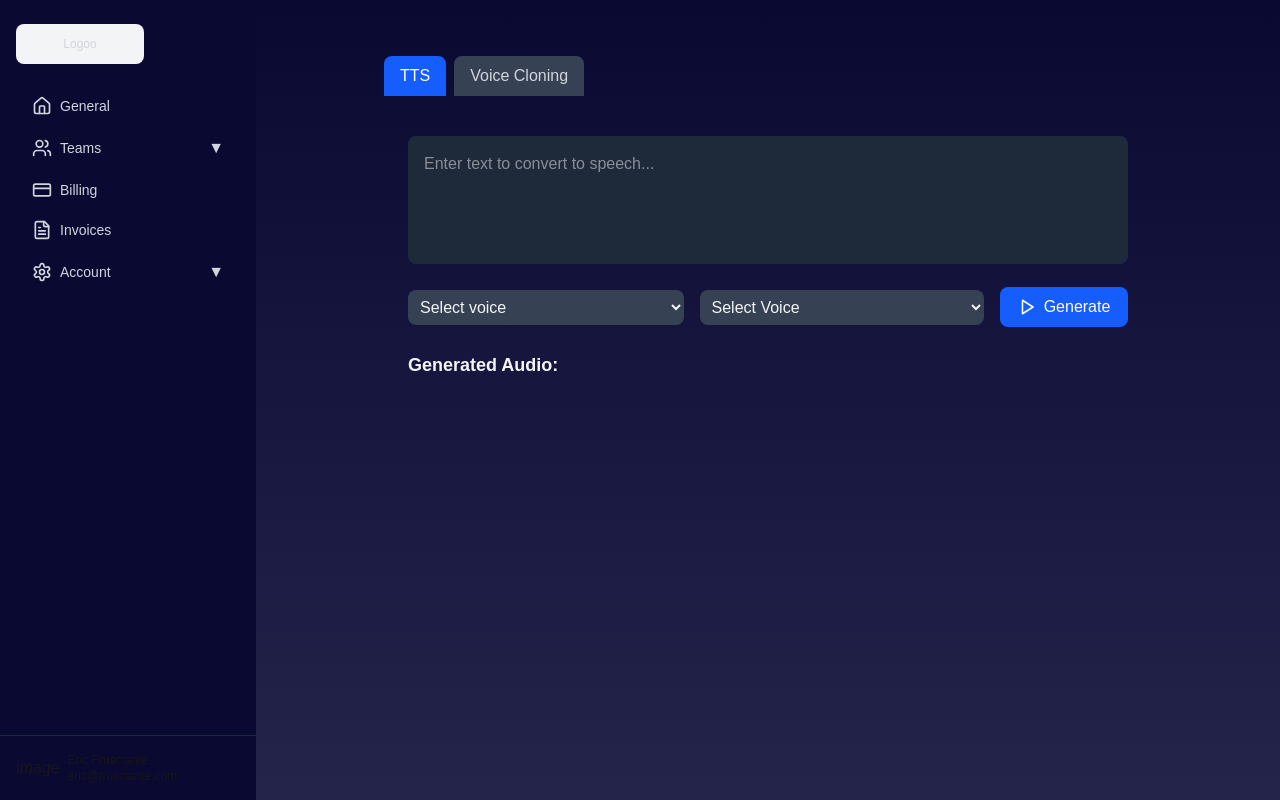
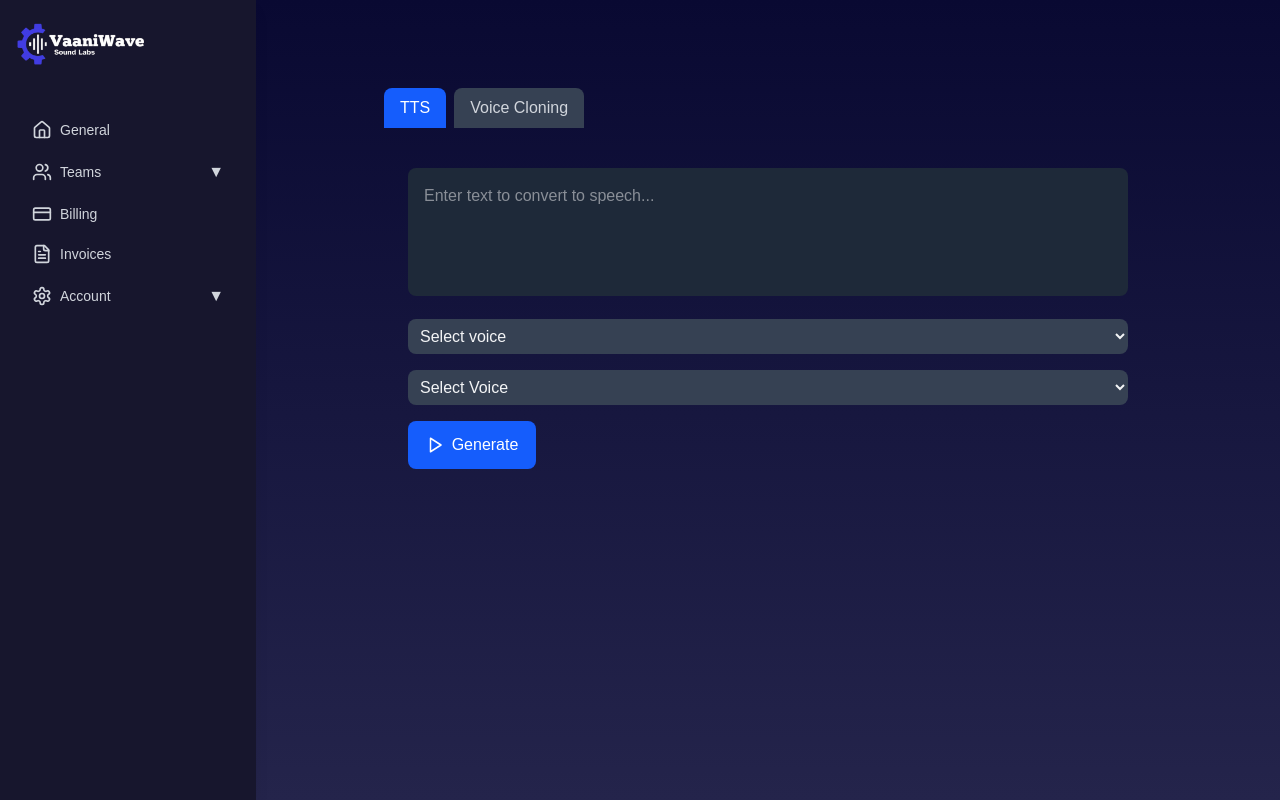
Before and after one commit to gautamkmahato/vaani-wave, a Next.js app: page /dashboard in a window 1280 px wide. Built offline with nearby package versions, Linux system fonts and the light colour scheme.

Commit message:
updated the sidebar

```diff
--- a/app/dashboard/_components/Sidebar.jsx
+++ b/app/dashboard/_components/Sidebar.jsx
@@ -1,16 +1,59 @@
-import { Home, Users, CreditCard, FileText, Settings, LogOut } from "lucide-react";
+'use client'
+
+
+import { useState } from "react";
+import {
+  Home,
+  Users,
+  CreditCard,
+  FileText,
+  Settings,
+  LogOut,
+  Menu,
+  X,
+} from "lucide-react";
+import logo from "../../../public/assets/logo-3.png";
+import Image from "next/image";
 
 export default function Sidebar() {
+  const [isOpen, setIsOpen] = useState(false);
+
   return (
-    <div className="w-64 h-screen flex flex-col shadow-lg justify-between bg-sidebarBgColor flex-shrink-0">
-      <div className="px-4 py-6">
-        <span className="grid h-10 w-32 place-content-center rounded-lg bg-gray-100 text-xs text-gray-300">
-          Logoo
-        </span>
+    <div>
+      {/* Mobile Toggle Button */}
+      <button
+        className="lg:hidden p-2 fixed top-4 left-4 bg-gray-800 text-gray-100 rounded"
+        onClick={() => setIsOpen(!isOpen)}
+      >
+        {isOpen ? <Menu size={24} /> : <Menu size={24} />}
+      </button>
 
-        <ul className="mt-6 space-y-1">
+      {/* Sidebar */}
+      <div
+        className={`fixed lg:static top-0 left-0 w-64 h-full flex flex-col bg-[#17162d] shadow-lg transform ${
+          isOpen ? "translate-x-0" : "-translate-x-full"
+        } lg:translate-x-0 transition-transform duration-300 ease-in-out z-50`}
+      >
+        <div className="px-4 py-6 flex justify-between items-center">
+          <span className="grid h-10 w-32 place-content-center">
+            <Image src={logo} width="144" height="144" alt="logo" />
+          </span>
+          {isOpen && (
+            <button
+              className="lg:hidden text-gray-300"
+              onClick={() => setIsOpen(false)}
+            >
+              <X size={24} />
+            </button>
+          )}
+        </div>
+
+        <ul className="mt-6 space-y-1 px-4">
           <li>
-            <a href="#" className="group flex items-center gap-2 rounded-lg px-4 py-2 text-sm font-medium text-gray-300 hover:bg-gray-100 hover:text-gray-800">
+            <a
+              href="#"
+              className="group flex items-center gap-2 rounded-lg px-4 py-2 text-sm font-medium text-gray-300 hover:bg-gray-100 hover:text-gray-800"
+            >
               <Home className="size-5 text-gray-300 group-hover:text-gray-800 transition-colors" />
               General
             </a>
@@ -25,15 +68,20 @@ export default function Sidebar() {
                 </div>
                 <span className="shrink-0 transition duration-300 group-open:-rotate-180">▼</span>
               </summary>
-
               <ul className="mt-2 space-y-1 px-4">
                 <li>
-                  <a href="#" className="group flex items-center gap-2 rounded-lg px-4 py-2 text-sm font-medium text-gray-300 hover:bg-gray-100 hover:text-gray-800">
+                  <a
+                    href="#"
+                    className="group flex items-center gap-2 rounded-lg px-4 py-2 text-sm font-medium text-gray-300 hover:bg-gray-100 hover:text-gray-800"
+                  >
                     Banned Users
                   </a>
                 </li>
                 <li>
-                  <a href="#" className="group flex items-center gap-2 rounded-lg px-4 py-2 text-sm font-medium text-gray-300 hover:bg-gray-100 hover:text-gray-800">
+                  <a
+                    href="#"
+                    className="group flex items-center gap-2 rounded-lg px-4 py-2 text-sm font-medium text-gray-300 hover:bg-gray-100 hover:text-gray-800"
+                  >
                     Calendar
                   </a>
                 </li>
@@ -42,14 +90,20 @@ export default function Sidebar() {
           </li>
 
           <li>
-            <a href="#" className="group flex items-center gap-2 rounded-lg px-4 py-2 text-sm font-medium text-gray-300 hover:bg-gray-100 hover:text-gray-800">
+            <a
+              href="#"
+              className="group flex items-center gap-2 rounded-lg px-4 py-2 text-sm font-medium text-gray-300 hover:bg-gray-100 hover:text-gray-800"
+            >
               <CreditCard className="size-5 text-gray-300 group-hover:text-gray-800 transition-colors" />
               Billing
             </a>
           </li>
 
           <li>
-            <a href="#" className="group flex items-center gap-2 rounded-lg px-4 py-2 text-sm font-medium text-gray-300 hover:bg-gray-100 hover:text-gray-800">
+            <a
+              href="#"
+              className="group flex items-center gap-2 rounded-lg px-4 py-2 text-sm font-medium text-gray-300 hover:bg-gray-100 hover:text-gray-800"
+            >
               <FileText className="size-5 text-gray-300 group-hover:text-gray-800 transition-colors" />
               Invoices
             </a>
@@ -64,21 +118,29 @@ export default function Sidebar() {
                 </div>
                 <span className="shrink-0 transition duration-300 group-open:-rotate-180">▼</span>
               </summary>
-
               <ul className="mt-2 space-y-1 px-4">
                 <li>
-                  <a href="#" className="group flex items-center gap-2 rounded-lg px-4 py-2 text-sm font-medium text-gray-300 hover:bg-gray-100 hover:text-gray-800">
+                  <a
+                    href="#"
+                    className="group flex items-center gap-2 rounded-lg px-4 py-2 text-sm font-medium text-gray-300 hover:bg-gray-100 hover:text-gray-800"
+                  >
                     Details
                   </a>
                 </li>
                 <li>
-                  <a href="#" className="group flex items-center gap-2 rounded-lg px-4 py-2 text-sm font-medium text-gray-300 hover:bg-gray-100 hover:text-gray-800">
+                  <a
+                    href="#"
+                    className="group flex items-center gap-2 rounded-lg px-4 py-2 text-sm font-medium text-gray-300 hover:bg-gray-100 hover:text-gray-800"
+                  >
                     Security
                   </a>
                 </li>
                 <li>
                   <form action="#">
-                    <button type="submit" className="group flex items-center gap-2 w-full rounded-lg px-4 py-2 text-sm font-medium text-gray-300 hover:bg-gray-100 hover:text-gray-800">
+                    <button
+                      type="submit"
+                      className="group flex items-center gap-2 w-full rounded-lg px-4 py-2 text-sm font-medium text-gray-300 hover:bg-gray-100 hover:text-gray-800"
+                    >
                       <LogOut className="size-5 text-gray-300 group-hover:text-gray-800 transition-colors" />
                       Logout
                     </button>
@@ -89,18 +151,6 @@ export default function Sidebar() {
           </li>
         </ul>
       </div>
-
-      <div className="sticky inset-x-0 bottom-0 border-t border-gray-800">
-        <a href="#" className="group flex items-center gap-2 bg-sidebarBgColor p-4 hover:bg-gray-50 hover:text-gray-800">
-          image
-          <div>
-            <p className="text-xs">
-              <strong className="block font-medium">Eric Frusciante</strong>
-              <span>eric@frusciante.com</span>
-            </p>
-          </div>
-        </a>
-      </div>
     </div>
   );
 }
--- a/app/dashboard/_components/TabSection.jsx
+++ b/app/dashboard/_components/TabSection.jsx
@@ -111,7 +111,7 @@ const TabSection = ({ getData }) => {
 
     return (
         <div className="min-h-screen text-gray-100 p-8">
-            <div className="max-w-3xl mx-auto">
+            <div className="max-w-3xl mt-8 mx-auto">
                 {/* Tabs */}
                 <div className="flex mb-4">
                     <button
@@ -129,7 +129,7 @@ const TabSection = ({ getData }) => {
                 </div>
 
                 {/* Content */}
-                <div className="bg-cardBgPrimary rounded-b-lg p-6">
+                <div className="bg-cardBgPrimary rounded-b-lg py-6 md:px-6">
                     {activeTab === "tts" && (
                         <form onSubmit={handleSubmit}>
                             <div className="space-y-4">
@@ -142,10 +142,10 @@ const TabSection = ({ getData }) => {
                                 />
 
                                 {/* Select Options */}
-                                <div className="flex items-center space-x-4">
+                                <div className="flex flex-col md:flex-row md:items-center md:space-x-4 space-y-4 md:space-y-0">
                                     {/* Main Select */}
                                     <select
-                                        className="bg-gray-700 text-gray-100 rounded-lg p-2 flex-grow"
+                                        className="bg-gray-700 text-gray-100 rounded-lg p-2 w-full"
                                         value={selectType}
                                         onChange={(e) => setSelectType(e.target.value)}
                                     >
@@ -153,13 +153,12 @@ const TabSection = ({ getData }) => {
                                         <option value="country">Country</option>
                                         <option value="language">Language</option>
                                         <option value="gender">Gender</option>
-
                                     </select>
 
                                     {/* Conditional Selects */}
                                     {selectType === "country" && (
                                         <select
-                                                className="bg-gray-700 text-gray-100 rounded-lg p-2 flex-grow"
+                                        className="bg-gray-700 text-gray-100 rounded-lg p-2 w-full"
                                         value={country}
                                         onChange={(e) => handleSelectChange("country", e.target.value)}
                                         >
@@ -170,12 +169,11 @@ const TabSection = ({ getData }) => {
                                             </option>
                                         ))}
                                         </select>
-
                                     )}
 
                                     {selectType === "language" && (
                                         <select
-                                            className="bg-gray-700 text-gray-100 rounded-lg p-2 flex-grow"
+                                        className="bg-gray-700 text-gray-100 rounded-lg p-2 w-full"
                                         value={language}
                                         onChange={(e) => handleSelectChange("language", e.target.value)}
                                         >
@@ -187,9 +185,10 @@ const TabSection = ({ getData }) => {
                                         ))}
                                         </select>
                                     )}
+
                                     {selectType === "gender" && (
                                         <select
-                                            className="bg-gray-700 text-gray-100 rounded-lg p-2 flex-grow"
+                                        className="bg-gray-700 text-gray-100 rounded-lg p-2 w-full"
                                         value={gender}
                                         onChange={(e) => handleSelectChange("gender", e.target.value)}
                                         >
@@ -198,14 +197,17 @@ const TabSection = ({ getData }) => {
                                         <option value="Female">Female</option>
                                         </select>
                                     )}
-                                    {voiceList && voiceList?.length > 0 && (
+                                </div>
+
+                                {/* Voice Selection (If Available) */}
+                                {voiceList && voiceList.length > 0 && (
                                     <select
-                                            className="bg-gray-700 text-gray-100 rounded-lg p-2 flex-grow"
+                                        className="bg-gray-700 text-gray-100 rounded-lg p-2 w-full"
                                         value={voice}
                                         onChange={(e) => setVoice(e.target.value)}
                                     >
                                         <option value="">Select Voice</option>
-                                            {voiceList?.map((voiceName, index) => (
+                                        {voiceList.map((voiceName, index) => (
                                         <option key={index} value={voiceName}>
                                             {voiceName}
                                         </option>
@@ -213,11 +215,10 @@ const TabSection = ({ getData }) => {
                                     </select>
                                 )}
 
-
-                                    {/* Submit Button with Loading */}
+                                {/* Submit Button */}
                                 <button
                                     type="submit"
-                                        className="bg-blue-600 text-white rounded-lg p-2 flex items-center justify-center w-32"
+                                    className="bg-blue-600 text-white rounded-lg p-3 flex items-center justify-center w-full md:w-32"
                                     disabled={loading}
                                     >
                                     {loading ? (
@@ -228,20 +229,21 @@ const TabSection = ({ getData }) => {
                                     {loading ? "Generating..." : "Generate"}
                                 </button>
                             </div>
-                            </div>
                         </form>
                     )}
 
                     {/* Audio Player */}
+                    {audioUrl?.length > 0 && (
                         <div className="mt-6">
                         <h3 className="text-lg font-semibold">Generated Audio:</h3>
-                        {audioUrl?.map((audio, index) => (
+                        {audioUrl.map((audio, index) => (
                             <audio key={index} controls className="w-full mt-2">
                             <source src={audio} type="audio/mpeg" />
                             Your browser does not support the audio element.
                             </audio>
                         ))}
                         </div>
+                    )}
 
                     {/* Voice Cloning Placeholder */}
                     {activeTab === "voiceCloning" && (
```
Lines whose indentation alone changed are shown as unchanged.
